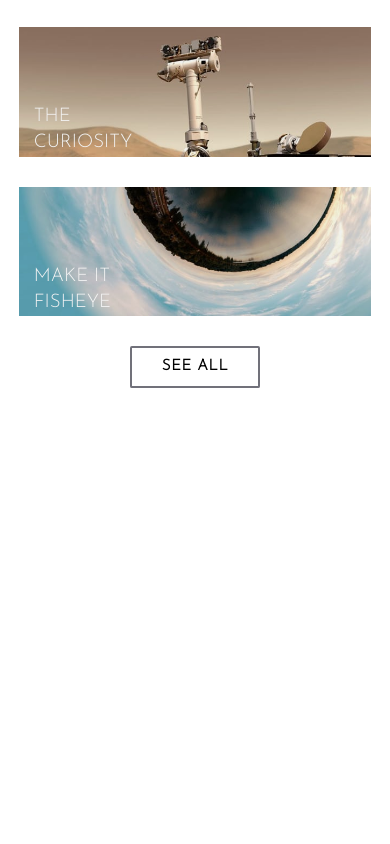
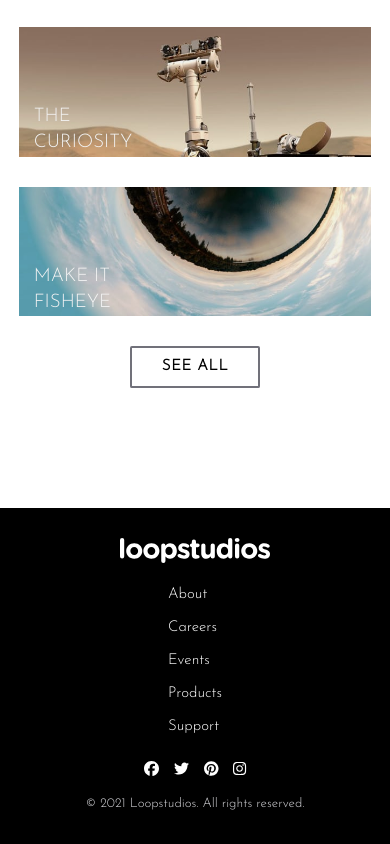
Before and after one commit to AslamtoIbrahim/loopstudios-landing-page-main, a Next.js app: page / in a window 390 px wide. Shown: the part 2162-3006 px from the top of the page. Before the commit the page ends 2670 px from the top, so only its background shows below. Built offline with nearby package versions, Linux system fonts and the light colour scheme.

Commit message:
Added footer for mobile screen size

```diff
--- a/package.json
+++ b/package.json
@@ -9,6 +9,7 @@
     "lint": "next lint"
   },
   "dependencies": {
+    "@fortawesome/free-brands-svg-icons": "^6.7.2",
     "@fortawesome/free-solid-svg-icons": "^6.7.2",
     "@fortawesome/react-fontawesome": "^0.2.2",
     "next": "15.1.6",
--- a/src/app/components/Footer/Footer.tsx
+++ b/src/app/components/Footer/Footer.tsx
@@ -0,0 +1,18 @@
+import React from 'react'
+import Logo from '../Logo'
+import Items from './Items'
+import Icons from './Icons'
+
+const Footer = () => {
+  return (
+    <div className='bg-black p-8 flex flex-col items-center gap-4'>
+      <Logo width={150} />
+      <Items />
+      <Icons />
+      <p className='text-zinc-300 font-josefin text-sm
+      '>© 2021 Loopstudios. All rights reserved.</p>
+    </div>
+  )
+}
+
+export default Footer
--- /dev/null
+++ b/src/app/components/Footer/Icons.tsx
@@ -0,0 +1,25 @@
+import { FontAwesomeIcon } from "@fortawesome/react-fontawesome";
+import { faFacebook, faFacebookF, faInstagram, faTwitter } from "@fortawesome/free-brands-svg-icons";
+import React from 'react'
+import { faPinterest } from "@fortawesome/free-brands-svg-icons/faPinterest";
+
+const Icons = () => {
+  return (
+    <div className='text-white flex gap-4'>
+      <a href="#">
+          <FontAwesomeIcon icon={faFacebook}/>
+      </a>
+      <a href="#">
+          <FontAwesomeIcon icon={faTwitter}/>
+      </a>
+      <a href="#">
+          <FontAwesomeIcon icon={faPinterest}/>
+      </a>
+      <a href="#">
+          <FontAwesomeIcon icon={faInstagram}/>
+      </a>
+    </div>
+  )
+}
+
+export default Icons
--- /dev/null
+++ b/src/app/components/Footer/Items.tsx
@@ -0,0 +1,17 @@
+import React from "react";
+import { menuItems } from "../Main/data";
+const Items = () => {
+  return (
+    <div>
+      <ul>
+        {menuItems.map((item, index) => (
+          <li className="py-1" key={index}>
+            <a className="text-white font-josefin hover:underline hover:underline-offset-2" href="#">{item}</a>
+          </li>
+        ))}
+      </ul>
+    </div>
+  );
+};
+
+export default Items;
--- a/src/app/components/Logo.tsx
+++ b/src/app/components/Logo.tsx
@@ -1,14 +1,19 @@
-import React from 'react'
-import Image from 'next/image'
-import logo from '../../../public/pictures/images/logo.svg'
-const Logo = () => {
+import React from "react";
+import Image from "next/image";
+import logo from "../../../public/pictures/images/logo.svg";
+
+type props = {
+  width?: number;
+  height?: number;
+};
+const Logo = ({ width = 192, height = 32 }: props) => {
   return (
     <div>
       <a href="#">
-          <Image src={logo} alt='logo image'/>
+        <Image src={logo} alt="logo image" width={width} height={height} />
       </a>
     </div>
-  )
-}
+  );
+};
 
-export default Logo
+export default Logo;
--- a/src/app/page.tsx
+++ b/src/app/page.tsx
@@ -1,3 +1,4 @@
+import Footer from "./components/Footer/Footer";
 import Header from "./components/Header/Header";
 import Main from "./components/Main/Main";
 
@@ -6,6 +7,7 @@ export default function Home() {
     <div>
       <Header />
       <Main />
+      <Footer />
     </div>
   );
 }
```
Also changed, not shown: 1 other file (tests, documents, lock files or other folders).
